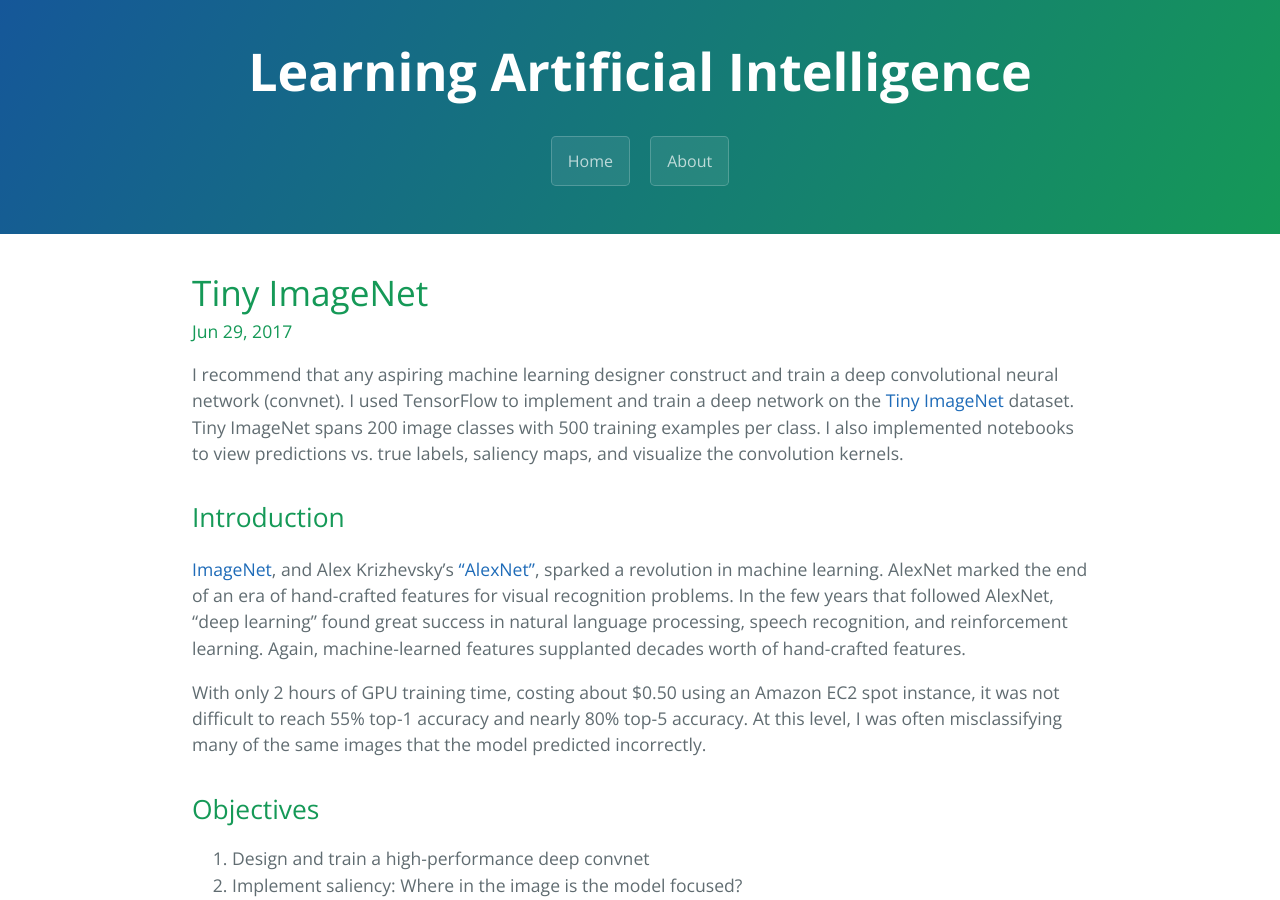
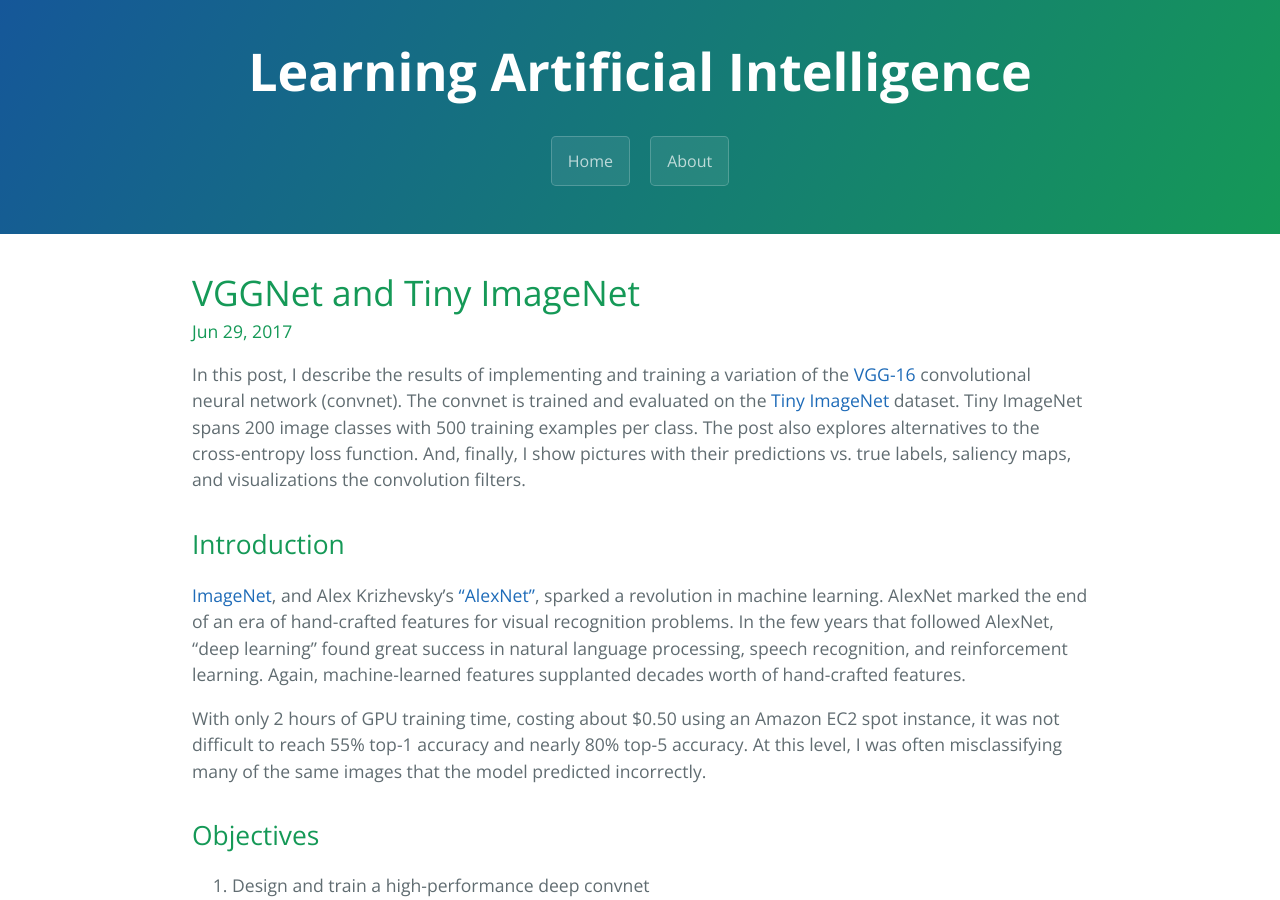
Before and after one commit to pat-coady/learning_ai, a Jekyll site: the page built from _posts/2017-06-29-tiny-imagenet.md, in a window 1280 px wide and 900 px high. Built offline with Jekyll 4.4.1, drawn with Linux system fonts in a browser that asks for light colours; nearby versions of some CDN libraries; formulas are drawn with MathJax 3; comment, search, counter and statistics services are not loaded; some of the changed text lies outside the part shown.

Commit message:
revise opening paragraph

```diff
--- a/_posts/2017-06-29-tiny-imagenet.md
+++ b/_posts/2017-06-29-tiny-imagenet.md
@@ -1,11 +1,11 @@
 ---
 layout: post
-title: "Tiny ImageNet"
+title: "VGGNet and Tiny ImageNet"
 date: 2017-06-29 12:00:00 -0700
 categories: projects
 comments: true
 ---
-I recommend that any aspiring machine learning designer construct and train a deep convolutional neural network (convnet). I used TensorFlow to implement and train a deep network on the [Tiny ImageNet](https://tiny-imagenet.herokuapp.com/) dataset. Tiny ImageNet spans 200 image classes with 500 training examples per class. I also implemented notebooks to view predictions vs. true labels, saliency maps, and visualize the convolution kernels.
+In this post, I describe the results of implementing and training a variation of the [VGG-16](http://www.robots.ox.ac.uk/~vgg/research/very_deep/) convolutional neural network (convnet). The convnet is trained and evaluated on the [Tiny ImageNet](https://tiny-imagenet.herokuapp.com/) dataset. Tiny ImageNet spans 200 image classes with 500 training examples per class. The post also explores alternatives to the cross-entropy loss function. And, finally, I show pictures with their predictions vs. true labels, saliency maps, and visualizations the convolution filters.
 
 ## Introduction
 
@@ -245,9 +245,7 @@ The receptive field after the 4th convolution is 11x11 and there is more fine-gr
 
 ## Conclusion
 
-The amazing achievements of convnets are well-publicized. It is extremely satisfying to start with a blank text editor and build and train one yourself. With inexpensive cloud compute resources, and free software like Python and TensorFlow, this technology accessible to almost anyone.
-
-By building and tuning your own convnet, you better understand their capabilities, and their shortcomings.
+The amazing achievements of convnets are well-publicized. By building and tuning your own convnet, you better understand their capabilities, and their shortcomings. With inexpensive cloud compute resources, and free software like Python and TensorFlow, this technology is accessible to almost anyone.
 
 As always, I hope you've found this post useful. All the code is available in my GitHub repository. Please comment with any questions or suggestions for improvement.
 
```
